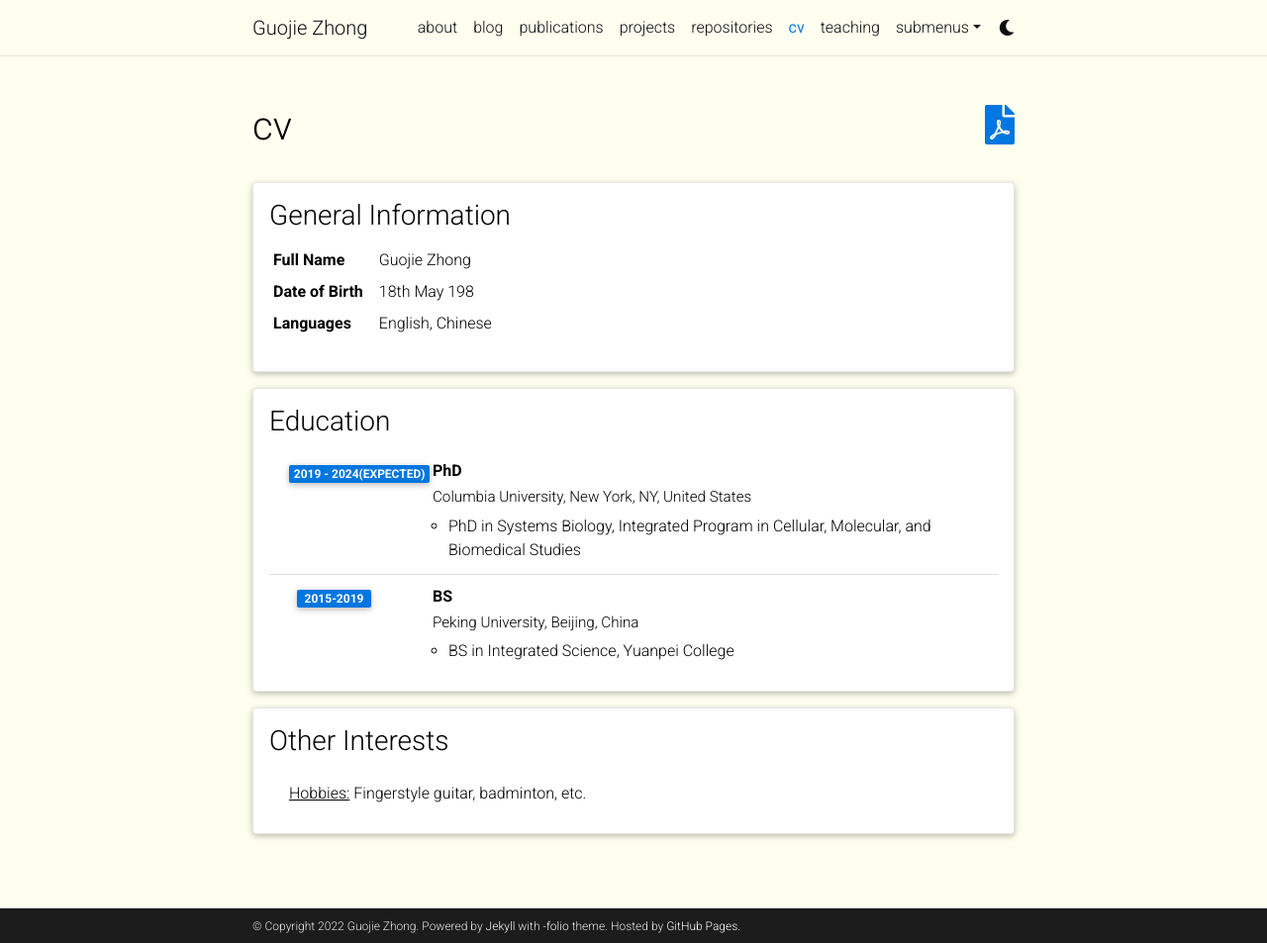
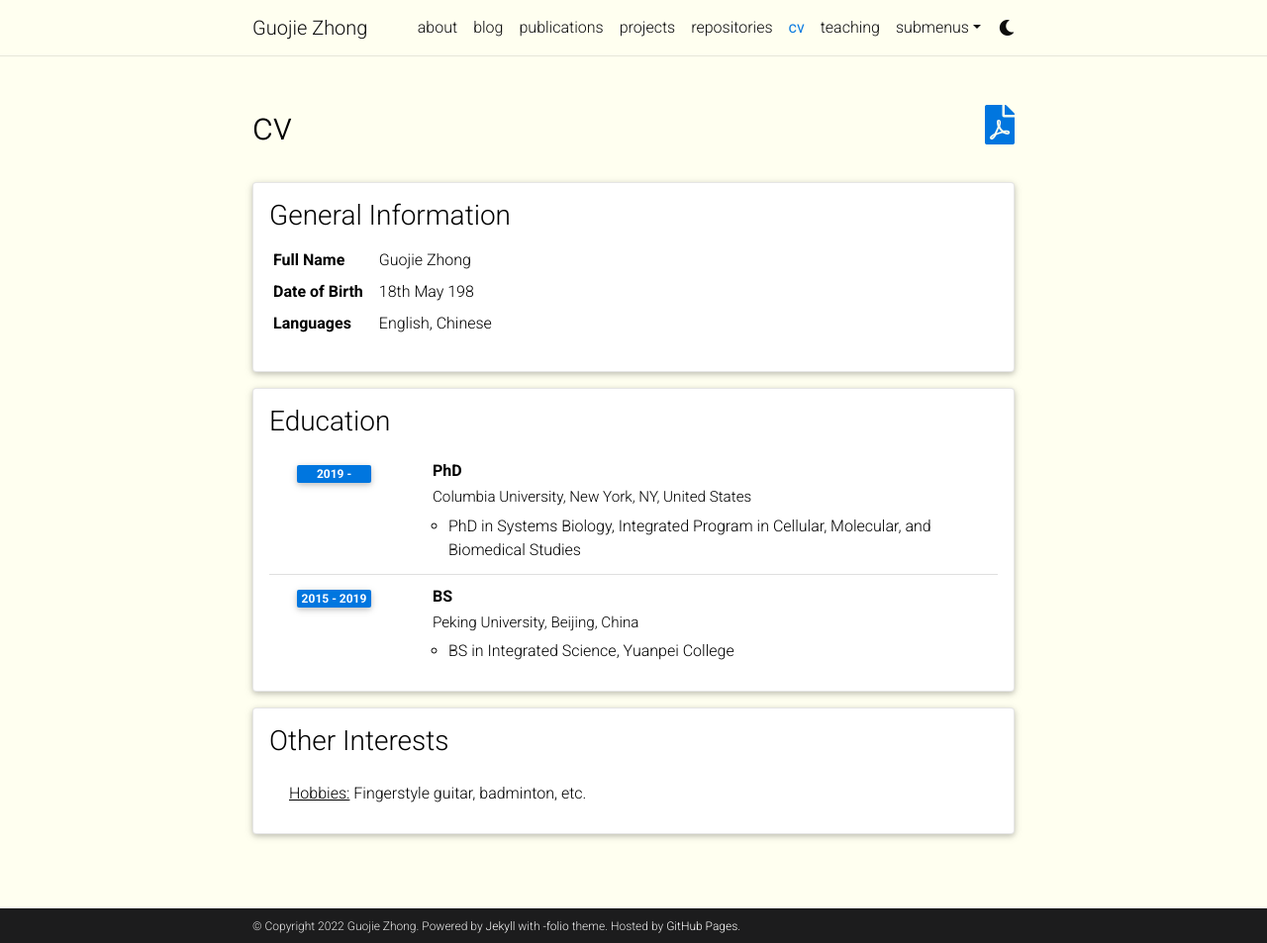
Before and after one commit to zhongguojie1998/GuojieZhong, a Jekyll site: the page built from _pages/cv.md, in a window 1280 px wide and 953 px high. Shown: the whole window at 99% size. Built offline with Jekyll 4.4.1, drawn with Linux system fonts in a browser that asks for light colours; comment, search, counter and statistics services are not loaded; a style sheet for code colours, icons or effects is not loaded.

Commit message:
Update cv.yml

```diff
--- a/_data/cv.yml
+++ b/_data/cv.yml
@@ -13,12 +13,12 @@
   contents:
     - title: PhD
       institution: Columbia University, New York, NY, United States
-      year: 2019 - 2024(expected)
+      year: 2019 -
       description:
         - PhD in Systems Biology, Integrated Program in Cellular, Molecular, and Biomedical Studies
     - title: BS
       institution: Peking University, Beijing, China
-      year: 2015-2019
+      year: 2015 - 2019
       description:
         - BS in Integrated Science, Yuanpei College
 
```
